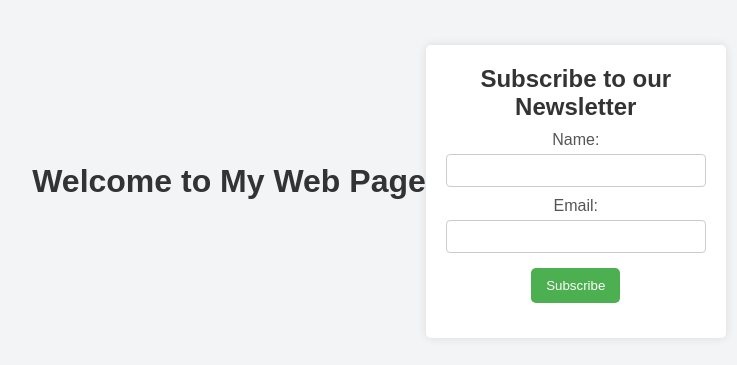
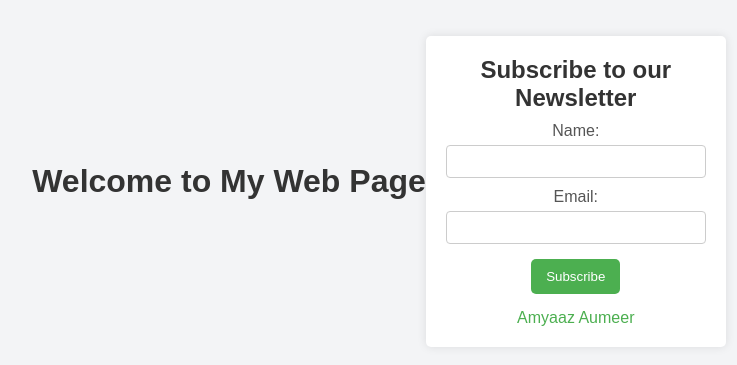
Before and after one commit to amz-mbxgit22/subscription, a plain HTML site: page index.html in a window 1280 px wide. Shown: the part 209-574 px from the top of the page, without its empty margins (261-998 px from the left). Drawn offline with Linux system fonts and the light colour scheme.

Commit message:
Name of author added

```diff
--- a/index.html
+++ b/index.html
@@ -23,7 +23,7 @@
 
                 <button type="button" onclick="submitForm()">Subscribe</button>
             </form>
-            <p id="message"></p>
+            <p id="message">Amyaaz Aumeer</p>
         </section>
     </main>
 
```
